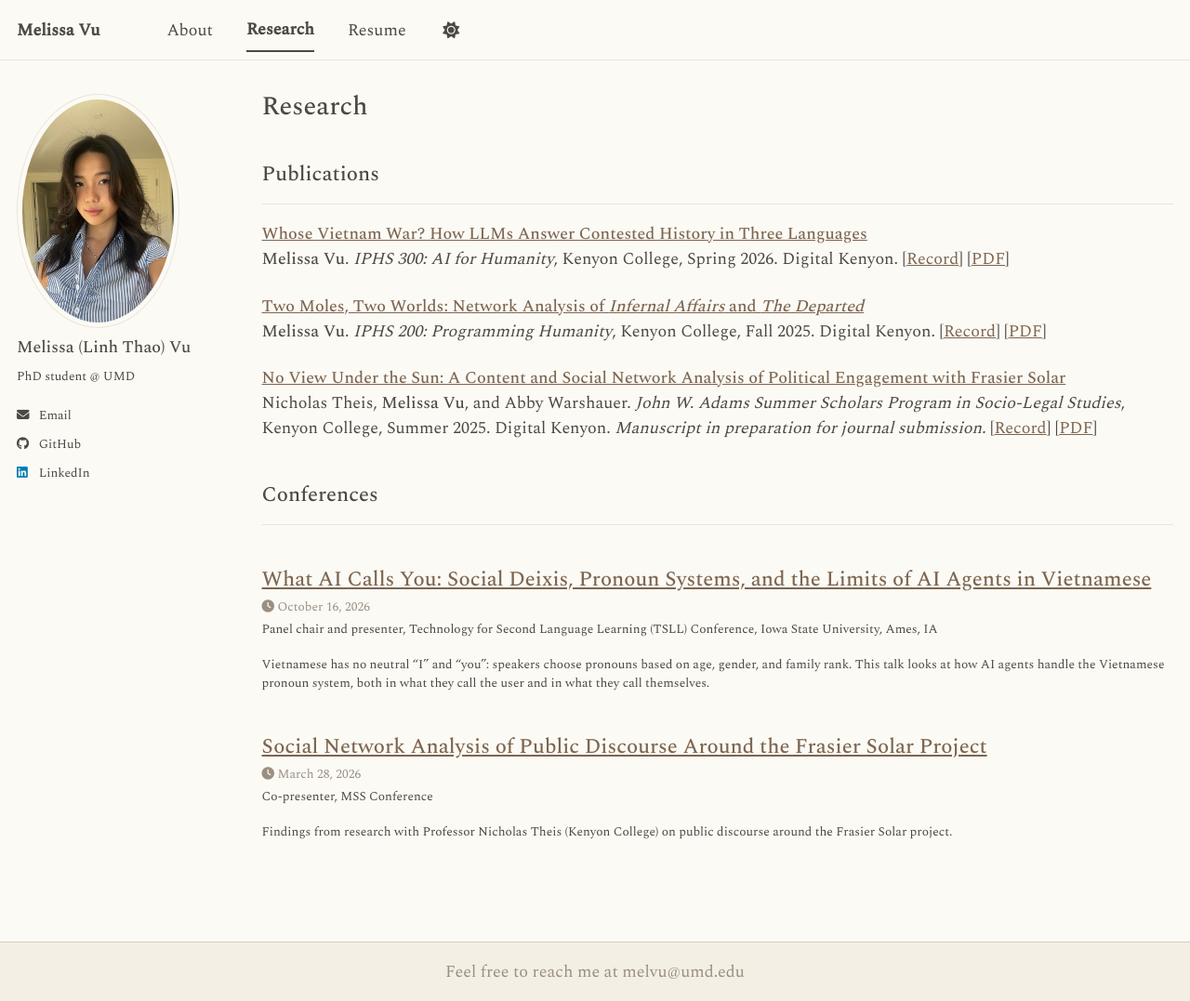
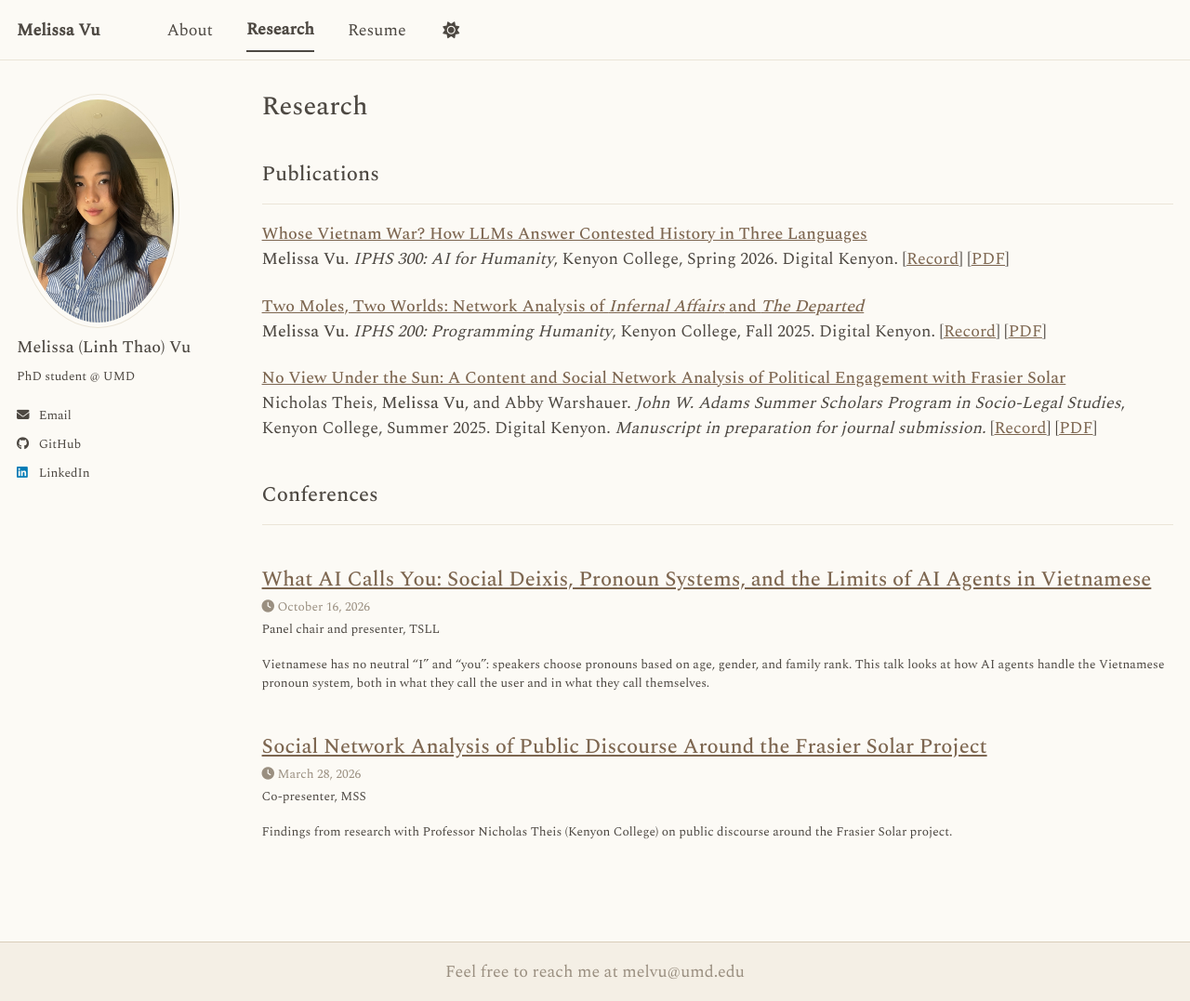
Before and after one commit to melvu-25/melvu-25.github.io, a Jekyll site: the page built from _pages/research.html, in a window 1280 px wide and 1077 px high. Shown: the whole window at 93% size. Built offline with Jekyll 4.4.1, drawn with Linux system fonts in a browser that asks for light colours; a script bundle is joined from its source files by our own code; a style sheet for code colours, icons or effects is not loaded.

Commit message:
Shorten conference subtitles to TSLL and MSS
Co-Authored-By: Claude Opus 5.5 <noreply@anthropic.com>
Claude-Session: https://claude.ai/code/session_012ifzfhCaGA3SXhKdS2kXCK

```diff
--- a/_talks/2026-03-28-mss-frasier-solar.md
+++ b/_talks/2026-03-28-mss-frasier-solar.md
@@ -3,7 +3,7 @@ title: "Social Network Analysis of Public Discourse Around the Frasier Solar Pro
 collection: talks
 type: "Co-presenter"
 permalink: /talks/2026-03-28-mss-frasier-solar
-venue: "MSS Conference"
+venue: "MSS"
 date: 2026-03-28
 location: ""
 ---
--- a/_talks/2026-10-16-tsll-what-ai-calls-you.md
+++ b/_talks/2026-10-16-tsll-what-ai-calls-you.md
@@ -3,9 +3,9 @@ title: "What AI Calls You: Social Deixis, Pronoun Systems, and the Limits of AI
 collection: talks
 type: "Panel chair and presenter"
 permalink: /talks/2026-10-16-tsll-what-ai-calls-you
-venue: "Technology for Second Language Learning (TSLL) Conference, Iowa State University"
+venue: "TSLL"
 date: 2026-10-16
-location: "Ames, IA"
+location: ""
 ---
 
 Vietnamese has no neutral "I" and "you": speakers choose pronouns based on age, gender, and family rank. This talk looks at how AI agents handle the Vietnamese pronoun system, both in what they call the user and in what they call themselves.
```
